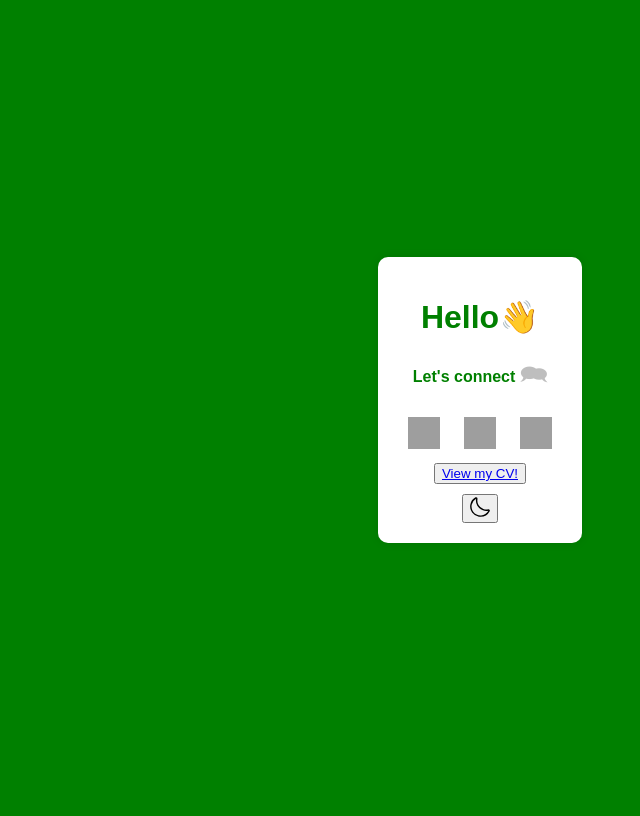
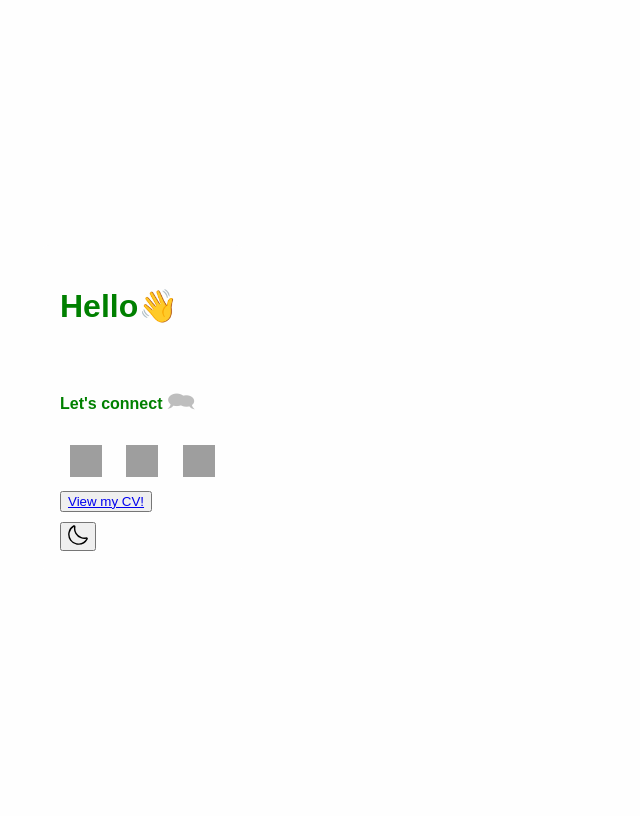
Before and after one commit to Y-Srivaishnavi/portfolio, a Flask app: page / in a window 1280 px wide. Shown: the whole page, without its empty margins (160-800 px from the left). Before the commit the page ends 543 px from the top, so only its background shows below. Run offline with Flask 3, Linux system fonts and the light colour scheme; grey boxes are pictures that could not be loaded.

Commit message:
Align container to the left, change colours

```diff
--- a/static/styles.css
+++ b/static/styles.css
@@ -1,23 +1,33 @@
 body {
     font-family: Arial, sans-serif;
-    background-color: green;
-    margin: 0;
+    background-color: #fefefe;
+    margin-left: 200px;
     padding: 0;
-    justify-content: center;
+    justify-content:left;
     align-items: center;
     height: 100vh;
     display:flex;
 }
 
 .container {
-    background: white;
+    background: #fefefe;
     padding: 20px;
     border-radius: 10px;
     color: green;
-    box-shadow: 0 0 10px rgba(0, 0, 0, 0.1);
-    text-align: center;
+    /* box-shadow: 0 0 10px rgba(0, 0, 0, 0.1); */
+    text-align:left;
     display: inline;
 }
+
+#typed-text {
+    font-size: 1.75rem;
+    font-family: Arial, sans-serif;
+    white-space: nowrap;
+    overflow: hidden;
+    border-right: 2px solid black;
+    display: inline-block;
+}
+
 
 .lvd {
     display: inline-flex;
@@ -41,7 +51,8 @@
 }
 
 .resume {
-    margin: 10px;
+    margin-top: 10px;
+    margin-bottom: 10px;
     text-decoration:none;
 }
 
@@ -50,11 +61,17 @@
 }
 
 .dark-mode .container {
-    background: plum;
+    background: #121212;
     padding: 20px;
     border-radius: 10px;
-    color: #121212;
+    color: white;
     box-shadow: 0 0 10px rgba(0, 0, 0, 0.1);
-    text-align: center;
+    text-align: left;
     display: inline;
 }
+
+.dark-mode .links {
+    background-color: gold;
+    display: inline-block;
+    padding-top: 4px;
+}
```
